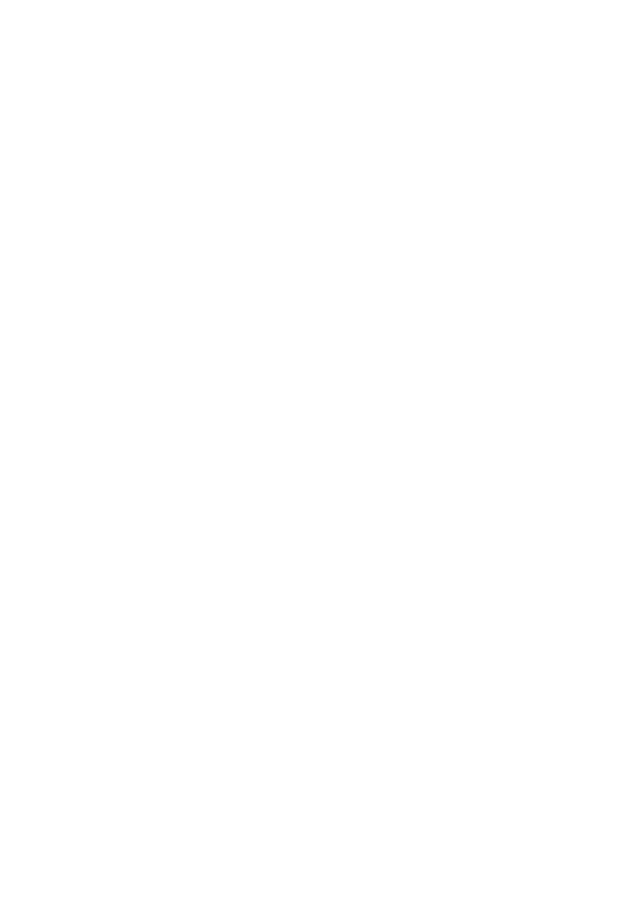
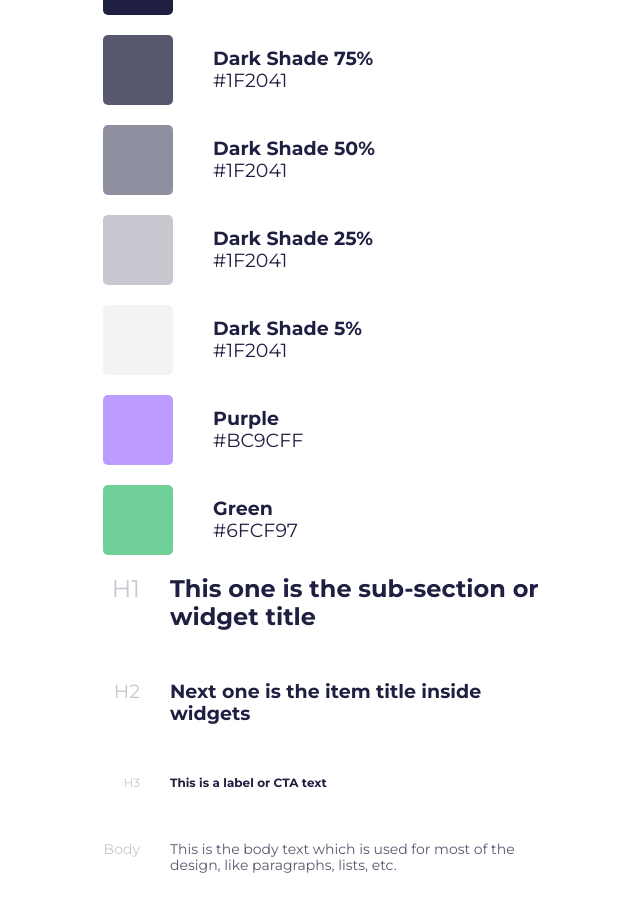
Before and after one commit to Vamba45/Toxin-hotel, a React app: page / in a window 1280 px wide. Shown: the part 200-1112 px from the top of the page, without its empty margins (47-687 px from the left). Before the commit the page ends 800 px from the top, so only its background shows below. Built offline with nearby package versions, Linux system fonts and the light colour scheme.

Commit message:
add paragrapm component

```diff
--- a/src/app.tsx
+++ b/src/app.tsx
@@ -1,7 +1,10 @@
+import ColorsTypes from "./pages/UI Kit/colorsTypes";
+import './styles/style.scss';
+
 export const App = () => {
     return (
         <>
-            React application!
+            <ColorsTypes/>
         </>
     )
 }
--- /dev/null
+++ b/src/components/paragraph/paragraph.scss
@@ -0,0 +1,25 @@
+.paragraph {
+    max-width: 436px;
+    width: 100%;
+
+    display: flex;
+    flex-direction: row;
+    justify-content: space-between;
+
+    &__text {
+        text-align: left;
+        max-width: 369px;
+        width: 100%;
+    }
+
+    &__title {
+        text-align: right;
+        margin-right: 30px;
+        font-weight: 400;
+        color: rgba(31, 32, 65, 0.25);
+
+        flex-grow: 1;
+
+        text-align: right;
+    }
+}
--- /dev/null
+++ b/src/components/paragraph/parapgraph.tsx
@@ -0,0 +1,29 @@
+import { FC } from "react";
+import './paragraph.scss';
+
+interface IParagraph {
+    title: string;
+    text: string;
+    fontsize: string;
+    fontweight: string;
+    fontcolor?: string
+}
+
+const Paragraph: FC<IParagraph> = ({title, text, fontsize, fontweight, fontcolor = "#1F2041"}) => {
+    return (
+        <div className="paragraph" style={{
+            fontSize: (fontsize + "px"),
+            fontWeight: fontweight
+        }}>
+            <div className="paragraph__title">{title}</div>
+            <div className="paragraph__text"
+                style={{
+                    color: fontcolor
+                }}>
+                {text}
+            </div>
+        </div>
+    )
+}
+
+export default Paragraph;
--- a/src/pages/UI Kit/colorsTypes.scss
+++ b/src/pages/UI Kit/colorsTypes.scss
@@ -4,4 +4,8 @@
     .color {
         margin-bottom: 20px;
     }
+
+    .paragraph {
+        margin-bottom: 51px;
+    }
 }
--- a/src/pages/UI Kit/colorsTypes.tsx
+++ b/src/pages/UI Kit/colorsTypes.tsx
@@ -1,10 +1,12 @@
 import React from "react";
-import Color from "../../components/color/color"
+import Color from "../../components/color/color";
+import Paragraph from "../../components/paragraph/parapgraph";
 import './colorsTypes.scss';
 
 const ColorsTypes = () => {
     return (
         <div className="colors-types">
+            <div className="colors-types__colors">
                 <Color title="Dark Shade 100%" hex="#1F2041" squareBG="#1F2041"/>
                 <Color title="Dark Shade 75%" hex="#1F2041" squareBG="rgba(31, 32, 65, 0.75)"/>
                 <Color title="Dark Shade 50%" hex="#1F2041" squareBG="rgba(31, 32, 65, 0.5)"/>
@@ -13,6 +15,25 @@
                 <Color title="Purple" hex="#BC9CFF" squareBG="#BC9CFF"/>
                 <Color title="Green" hex="#6FCF97" squareBG="#6FCF97"/>
             </div>
+            <div className="colors-types__paragraphs">
+                <Paragraph fontsize="24" fontweight="700"
+                            text="This one is the sub-section or
+                            widget title"
+                            title="H1"/>
+                <Paragraph fontsize="19" fontweight="700"
+                            text="Next one is the item title inside
+                            widgets"
+                            title="H2"/>
+                <Paragraph fontsize="12" fontweight="700"
+                            text="This is a label or CTA text"
+                            title="H3"/>
+                <Paragraph fontsize="14" fontweight="400"
+                            text="This is the body text which is used for most
+                            of the design, like paragraphs, lists, etc."
+                            title="Body"
+                            fontcolor="rgba(31, 32, 65, 0.75)"/>
+            </div>
+        </div>
     )
 }
 
--- a/src/template.html
+++ b/src/template.html
@@ -7,5 +7,10 @@
 </head>
 <body>
     <div id="app"></div>
+    <div class="nav">
+        <div class="nav__title">
+
+        </div>
+    </div>
 </body>
 </html>
```
Lines whose indentation alone changed are shown as unchanged.
